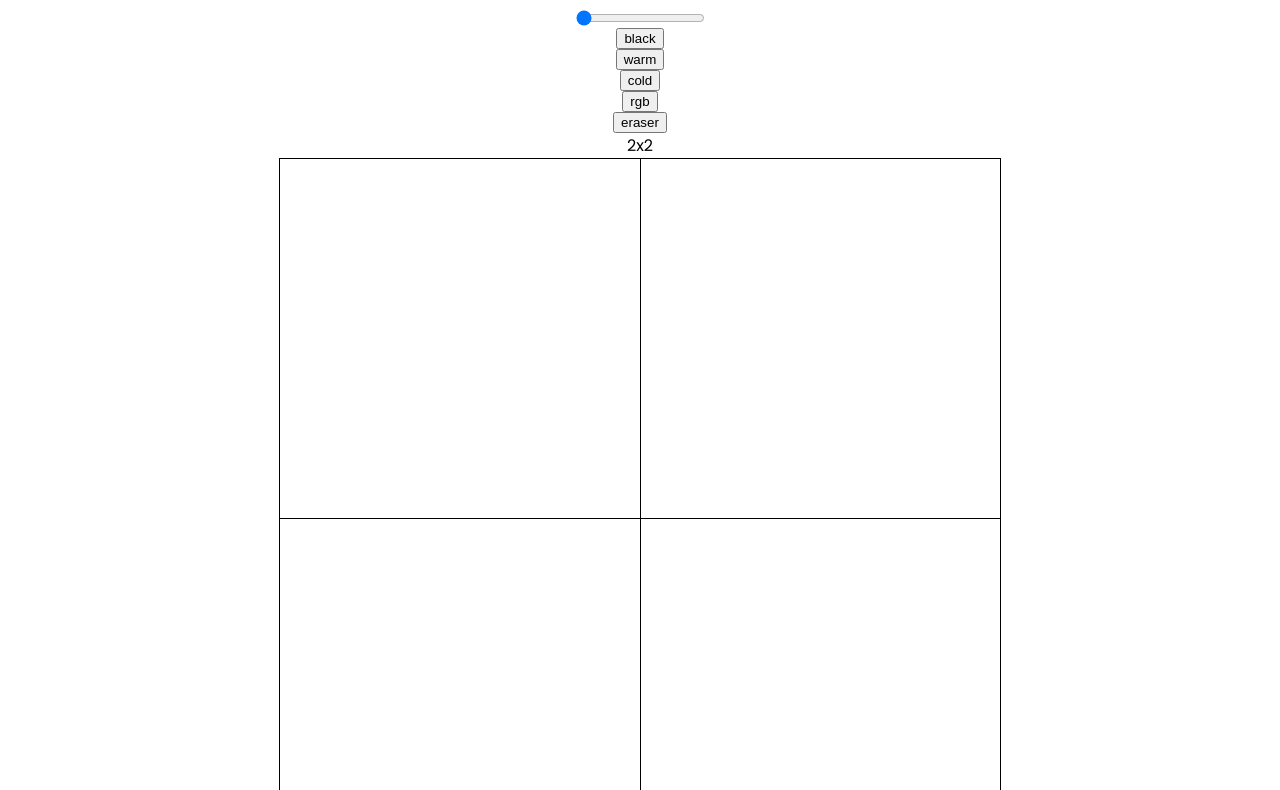
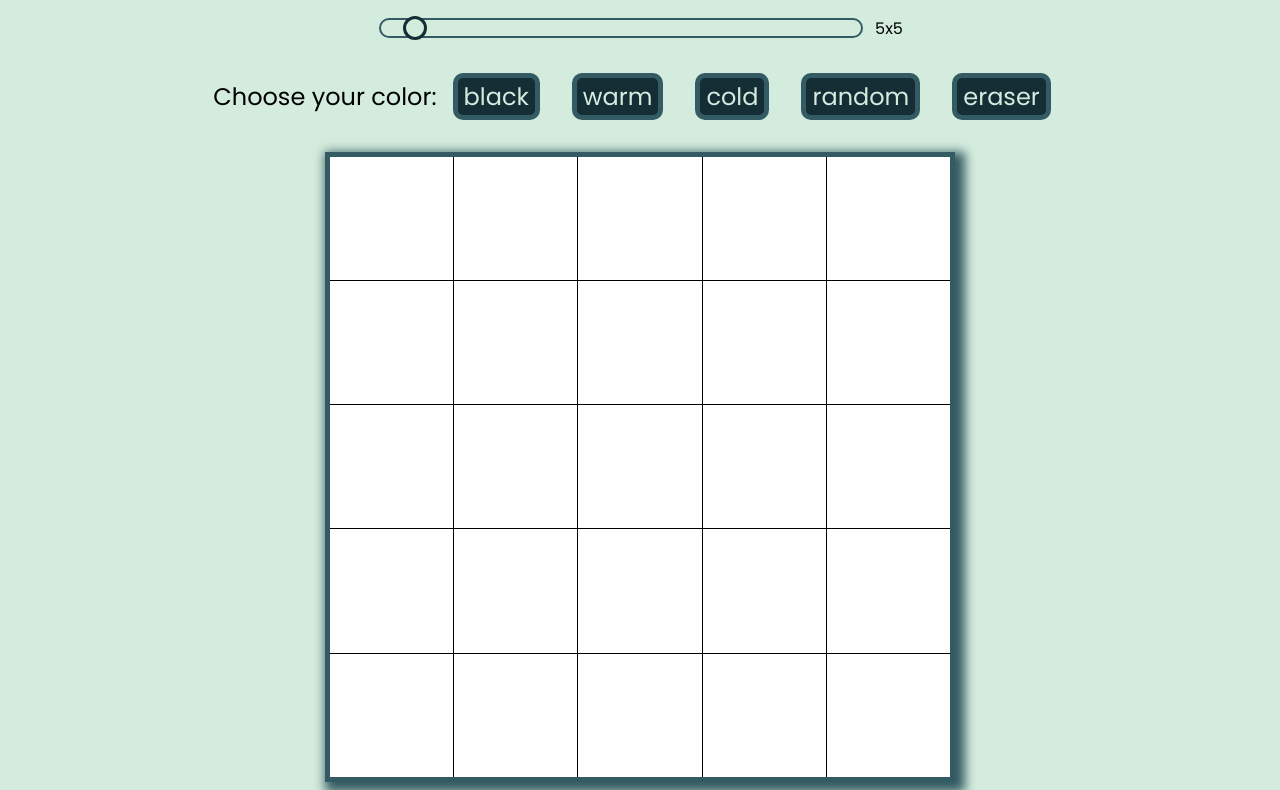
Before and after one commit to sriharshahari1/etch-a-sketch, a plain HTML site: page index.html in a window 1280 px wide. Shown: the part 91-881 px from the top of the page. Drawn offline with Linux system fonts and the light colour scheme.

Commit message:
project completed

```diff
--- a/index.html
+++ b/index.html
@@ -5,18 +5,31 @@
     <meta http-equiv="X-UA-Compatible" content="IE=edge">
     <meta name="viewport" content="width=device-width, initial-scale=1.0">
     <title>Etch-a-sketch</title>
+    <link rel="stylesheet" href="https://cdnjs.cloudflare.com/ajax/libs/font-awesome/4.7.0/css/font-awesome.min.css">
     <link rel="stylesheet" href="style.css">
 </head>
 <body>
+    <div class="header">
         <h1>Etch-a-sketch</h1>
-    <input type="range" min="2" max="64" id="slider" value="2">
+    </div>
+    <div class="inputSlider">
+        <input type="range" min="2" max="64" id="slider" value="5">
+        <div id="sliderValue"></div>
+    </div>
+    <div class="colorButtons">
+        Choose your color:
         <button class="black btn">black</button>
         <button class="warm btn">warm</button>
         <button class="cold btn">cold</button>
-    <button class="rgb btn">rgb</button>
+        <button class="rgb btn">random</button>
         <button class="eraser btn">eraser</button>
-    <div id="sliderValue"></div>
+    </div>
+    <div id="gridcontainer">
         <div id="container"></div>
+    </div>
+    <div class="footer"><pre>Made by: </pre>
+        <a href="https://github.com/sriharshahari1"><i class="fa fa-github" style="font-size: 24px;"></i> Sri Harsha Hari</a>
+    </dic>
     <script src="script.js"></script>
 </body>
 </html>
--- a/script.js
+++ b/script.js
@@ -10,20 +10,23 @@ let baseDiv;
 let newGrid;
 
 //function to show the grid value selected via the slider
-sliderValue.textContent="2x2";
+sliderValue.textContent="5x5";
 slider.onchange=function(){
     container.style.setProperty('grid-template-columns', 'repeat(' + slider.value + ', 1fr)');
     sliderValue.textContent=this.value + 'x' + this.value;
     document.querySelectorAll('.baseElements').forEach(f => f.remove());
     document.querySelectorAll('.newElements').forEach(e => e.remove());
     addGrid();
-
+    let colorBtn=document.querySelectorAll(".btn");
+    colorBtn.forEach(button => {
+            removeActiveStyle(colorBtn);
+    });
 }
 
-//code to create the default 2x2 grid
-container.style.setProperty('grid-template-columns', 'repeat(2, 1fr)');
-for(i=1;i<=2;i++){
-    for(j=1;j<=2;j++){
+//code to create the default 5x5 grid
+container.style.setProperty('grid-template-columns', 'repeat(5, 1fr)');
+for(i=1;i<=5;i++){
+    for(j=1;j<=5;j++){
         baseDiv=document.createElement("div");
         baseDiv.className="baseElements";
         container.appendChild(baseDiv);
@@ -45,29 +48,42 @@ function addGrid() {
 
 //function to link color buttons to js and giving each button their values
 function chooseColor(){
-    const colorBtn=document.querySelectorAll(".btn");
+    let colorBtn=document.querySelectorAll(".btn");
     colorBtn.forEach(button => {
         button.addEventListener('click',()=>{
+            removeActiveStyle(colorBtn);
             if(button.classList.contains('black')){
+                colorBtn[0].classList.add('active');
                 generateColors('black','#000000');
             }
             else if(button.classList.contains('warm')){
+                colorBtn[1].classList.add('active');
                 generateColors('warm',['#470D21','#9C0F48','#D67D3E','#F9E4D4']);
             }
             else if(button.classList.contains('cold')){
+                colorBtn[2].classList.add('active');
                 generateColors('cold',['#B3E8E5','#82DBD8','#3BACB6','#2F8F9D']);
             }
             else if(button.classList.contains('rgb')){
-                generateColors('rgb',['#3C9EE7', '#E7993C','#E73C99', '#3CE746', '#E7993C']);
+                colorBtn[3].classList.add('active');
+                generateColors('rgb',['#187498', '#36AE7C','#F9D923', '#EB5353', '#FF6FB5']);
             }
             else if(button.classList.contains('eraser')){
+                colorBtn[4].classList.add('active');
                 generateColors('eraser','#ffffff');
             }
-        })
+        });
     });
 }
 
 chooseColor();
+
+//function from removing style on clicking other button
+function removeActiveStyle(buttons) {
+    buttons.forEach((button)=>{
+        button.classList.remove('active');
+    })
+}
 
 
 //function to generate the colors when you hover
--- a/style.css
+++ b/style.css
@@ -4,19 +4,121 @@ body {
     font-family: 'Poppins',sans-serif;
     display: flex;
     flex-direction: column;
+    height: 100vh;
+    margin: 0;
+    padding: 0;
+}
+
+.header {
+    display: flex;
+    justify-content: center;
+    margin-top: 0;
+    background-color: #112031;
+    color: #D4ECDD;
+}
+
+.inputSlider {
+    display: flex;
     justify-content: center;
     align-items: center;
+    padding: 16px;
+    background-color: #D4ECDD;
 }
+
+#slider {
+    -webkit-appearance: none;
+    background-color: #D4ECDD;
+    border: 2px solid #345B63;
+    border-radius: 16px;
+    width: 480px;
+    height: 16px;
+}
+
+#sliderValue {
+    font-size: 16px;
+    padding-left: 10px;
+}
+
+#slider::-webkit-slider-thumb {
+    -webkit-appearance: none;
+    width: 24px;
+    height: 24px;
+    border-radius: 16px;
+    border: 3px solid #152D35;
+    background-color: #D4ECDD;
+    cursor: pointer;
+  }
+
+.colorButtons {
+    display: flex;
+    justify-content: center;
+    align-items: center;
+    padding: 16px;
+    background-color: #D4ECDD;
+    font-size: 24px;
+    font-weight: 400;
+}
+
+button {
+    margin-left: 16px;
+    margin-right: 16px;
+    border: 5px solid #345B63;
+    border-radius: 10px;
+    font-family: 'Poppins',sans-serif;
+    font-size: 24px;
+    color: #D4ECDD;
+    background-color: #152D35;
+    cursor: pointer;
+}
+
 
 #container {
     display: grid;
     gap: 1px;
-    width: 720px;
-    height: 720px;
+    width: 620px;
+    height: 620px;
     background-color:black;
-    border: 1px solid black;
+    border: 5px solid #345B63;
+    box-shadow: 5px 5px 10px 5px #345B63;
 }
 
 #container div{
     background-color: white;
 }
+
+#gridcontainer {
+    display: flex;
+    justify-content: center;
+    padding: 16px;
+    background-color: #D4ECDD;
+}
+
+.active {
+    border-color: #152D35;
+    color: #345B63;
+    background-color: #D4ECDD;
+}
+
+
+.footer {
+    display: flex;
+    justify-content: center;
+    align-items: center;
+    margin-top: auto;
+    background-color: #152D35;
+    color: #D4ECDD;
+}
+
+a {
+    text-decoration: none;
+}
+
+a:visited {
+    color: #D4ECDD;
+    text-decoration: none;
+  }
+
+
+i {
+    font-size: 36px;
+}
```
Also changed, not shown: 1 other file. Lines whose indentation alone changed are shown as unchanged.
